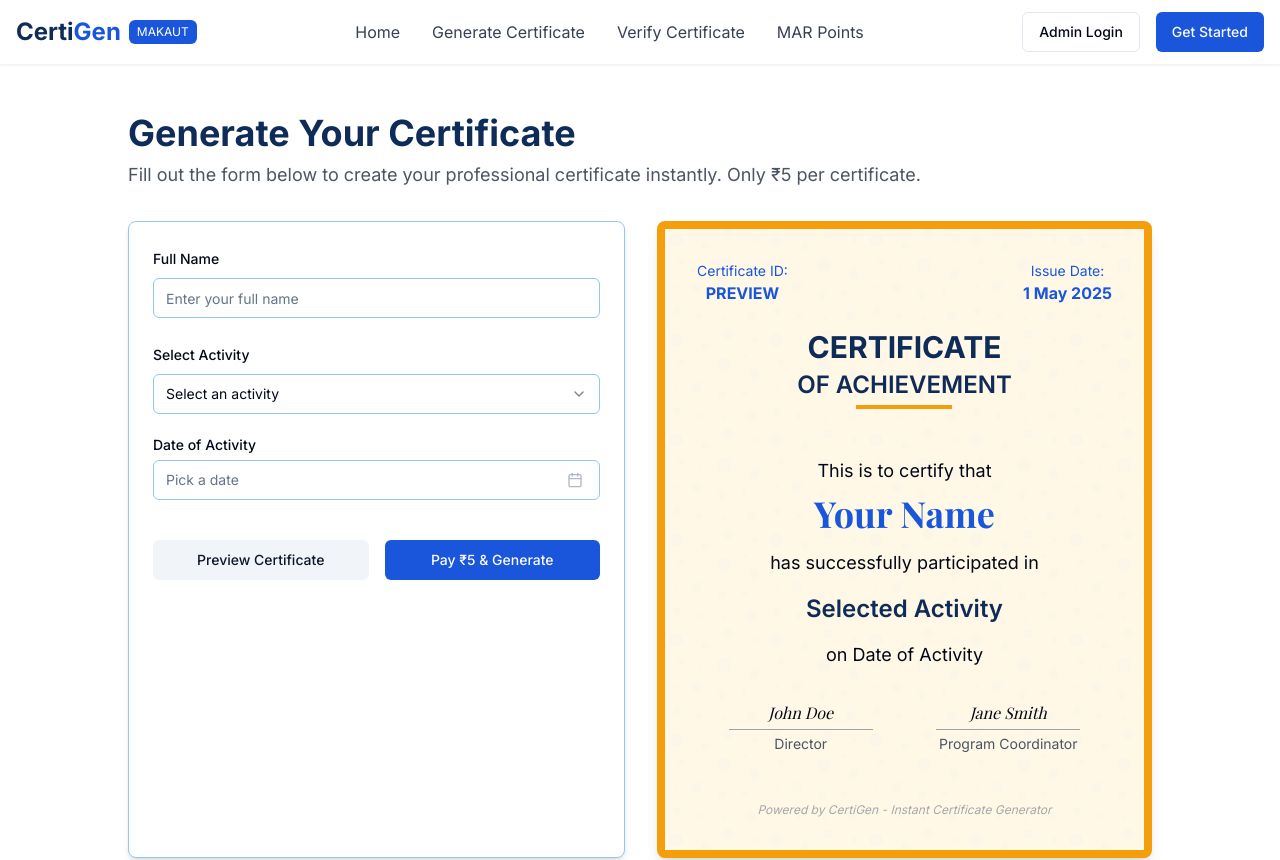
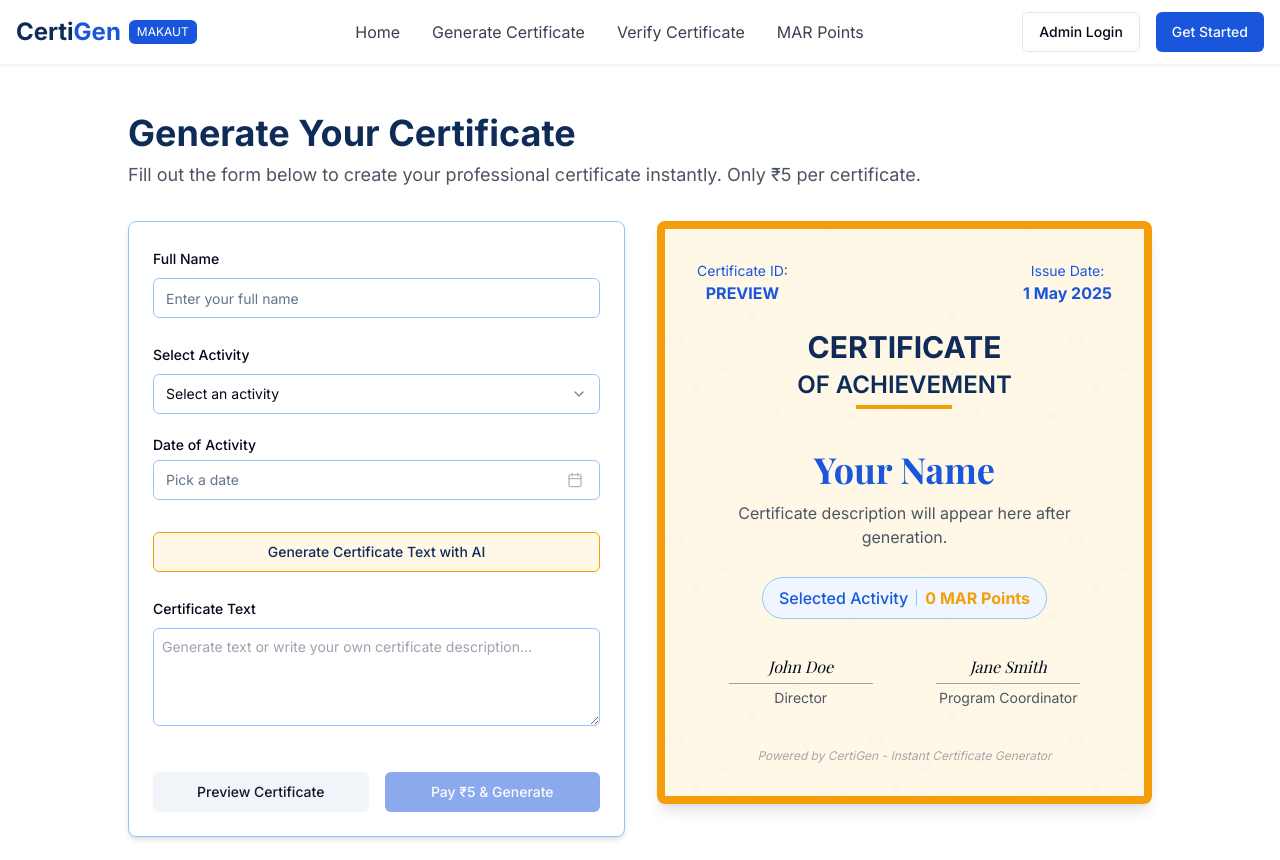
Before and after one commit to SUBHODEEP-bot/certi-gen-smart-certs, a React (Vite) app: page /generator in a window 1280 px wide. Shown: the top 860 px of the page. Built offline with nearby package versions, Linux system fonts and the light colour scheme.

Commit message:
Refactor: Apply all changes

```diff
--- a/src/components/CertificateForm.tsx
+++ b/src/components/CertificateForm.tsx
@@ -2,7 +2,7 @@
 import React, { useState } from 'react';
 import { z } from "zod";
 import { format } from "date-fns";
-import { CalendarIcon } from "lucide-react";
+import { CalendarIcon, Loader2 } from "lucide-react";
 import { useForm } from "react-hook-form";
 import { zodResolver } from "@hookform/resolvers/zod";
 
@@ -34,6 +34,7 @@ import {
 
 import CertificatePreview from './CertificatePreview';
 import { toast } from '@/hooks/use-toast';
+import { getMarPointsForActivity } from '@/utils/certificate';
 
 const formSchema = z.object({
   fullName: z.string().min(2, {
@@ -45,6 +46,7 @@ const formSchema = z.object({
   activityDate: z.date({
     required_error: "Date of activity is required.",
   }),
+  certificateText: z.string().optional(),
 });
 
 type CertificateFormValues = z.infer<typeof formSchema>;
@@ -66,12 +68,14 @@ const activityOptions = [
 
 export default function CertificateForm({ onSubmit, isGenerating }: CertificateFormProps) {
   const [previewData, setPreviewData] = useState<CertificateFormValues | null>(null);
+  const [isGeneratingText, setIsGeneratingText] = useState(false);
 
   const form = useForm<CertificateFormValues>({
     resolver: zodResolver(formSchema),
     defaultValues: {
       fullName: "",
       activity: "",
+      certificateText: "",
     },
   });
 
@@ -81,6 +85,55 @@ export default function CertificateForm({ onSubmit, isGenerating }: CertificateF
       title: "Preview updated",
       description: "Your certificate preview has been updated.",
     });
+  }
+
+  async function generateCertificateText() {
+    const values = form.getValues();
+
+    // Check if required fields are provided
+    if (!values.fullName || !values.activity || !values.activityDate) {
+      toast({
+        title: "Fill all fields",
+        description: "Please fill all required fields to generate certificate text.",
+        variant: "destructive"
+      });
+      return;
+    }
+
+    setIsGeneratingText(true);
+
+    try {
+      // In a real app, this would make an API call to an AI service
+      // For now we'll use a simulated response
+      await new Promise(resolve => setTimeout(resolve, 1500)); // Simulate API call
+
+      const formattedDate = format(values.activityDate, "MMMM d, yyyy");
+
+      // Generate a professional-sounding certificate text
+      const generatedText = `This is to certify that ${values.fullName} has successfully participated in the ${values.activity} conducted on ${formattedDate}. The candidate has demonstrated exceptional skills and knowledge throughout this program, meeting all the necessary requirements as per academic standards recognized by MAKAUT. This achievement is worth ${getMarPointsForActivity(values.activity)} MAR Points.`;
+
+      // Update the form with the generated text
+      form.setValue("certificateText", generatedText);
+
+      // Update preview
+      handlePreview({
+        ...values,
+        certificateText: generatedText
+      });
+
+      toast({
+        title: "Text Generated",
+        description: "Certificate text has been generated successfully.",
+      });
+    } catch (error) {
+      toast({
+        title: "Text Generation Failed",
+        description: "There was an error generating the certificate text. Please try again.",
+        variant: "destructive"
+      });
+    } finally {
+      setIsGeneratingText(false);
+    }
   }
 
   function handleSubmit(values: CertificateFormValues) {
@@ -126,7 +179,7 @@ export default function CertificateForm({ onSubmit, isGenerating }: CertificateF
                       <SelectContent>
                         {activityOptions.map((activity) => (
                           <SelectItem key={activity} value={activity}>
-                            {activity}
+                            {activity} ({getMarPointsForActivity(activity)} MAR points)
                           </SelectItem>
                         ))}
                       </SelectContent>
@@ -179,6 +232,44 @@ export default function CertificateForm({ onSubmit, isGenerating }: CertificateF
                 )}
               />
 
+              <div className="pt-2">
+                <Button
+                  type="button"
+                  variant="outline"
+                  className="w-full bg-certigen-cream hover:bg-certigen-cream/80 border-certigen-gold text-certigen-navy"
+                  onClick={generateCertificateText}
+                  disabled={isGeneratingText}
+                >
+                  {isGeneratingText ? (
+                    <>
+                      <Loader2 className="mr-2 h-4 w-4 animate-spin" />
+                      Generating Text...
+                    </>
+                  ) : (
+                    "Generate Certificate Text with AI"
+                  )}
+                </Button>
+              </div>
+
+              <FormField
+                control={form.control}
+                name="certificateText"
+                render={({ field }) => (
+                  <FormItem>
+                    <FormLabel>Certificate Text</FormLabel>
+                    <FormControl>
+                      <textarea
+                        {...field}
+                        rows={4}
+                        placeholder="Generate text or write your own certificate description..."
+                        className="w-full border rounded-md p-2 border-certigen-lightblue focus-visible:ring-certigen-blue text-sm focus:outline-none focus:ring-2"
+                      />
+                    </FormControl>
+                    <FormMessage />
+                  </FormItem>
+                )}
+              />
+
               <div className="flex space-x-4 pt-4">
                 <Button
                   type="button"
@@ -203,7 +294,7 @@ export default function CertificateForm({ onSubmit, isGenerating }: CertificateF
                 <Button
                   type="submit"
                   className="flex-1 bg-certigen-blue hover:bg-certigen-navy"
-                  disabled={isGenerating}
+                  disabled={isGenerating || !form.getValues().certificateText}
                 >
                   {isGenerating ? "Generating..." : "Pay ₹5 & Generate"}
                 </Button>
--- a/src/components/CertificatePreview.tsx
+++ b/src/components/CertificatePreview.tsx
@@ -2,11 +2,13 @@
 import React from 'react';
 import { format } from 'date-fns';
 import { cn } from "@/lib/utils";
+import { getMarPointsForActivity } from '@/utils/certificate';
 
 interface CertificateData {
   fullName?: string;
   activity?: string;
   activityDate?: Date;
+  certificateText?: string;
 }
 
 interface CertificatePreviewProps {
@@ -28,6 +30,8 @@ export default function CertificatePreview({
   const date = certificateData?.activityDate
     ? format(certificateData.activityDate, "d MMMM yyyy")
     : "Date of Activity";
+  const marPoints = certificateData?.activity ? getMarPointsForActivity(certificateData.activity) : 0;
+  const certificateText = certificateData?.certificateText || "Certificate description will appear here after generation.";
 
   return (
     <div className={cn(
@@ -47,27 +51,29 @@ export default function CertificatePreview({
           </div>
         </div>
 
-        <div className="flex flex-col items-center mb-8">
+        <div className="flex flex-col items-center mb-6">
           <h1 className="text-2xl md:text-3xl font-bold mb-1 text-certigen-navy">CERTIFICATE</h1>
           <h2 className="text-xl md:text-2xl font-semibold mb-1 text-certigen-navy">OF ACHIEVEMENT</h2>
           <div className="w-24 h-1 bg-certigen-gold mb-4"></div>
         </div>
 
-        <p className="text-lg mb-2">This is to certify that</p>
-
-        <h2 className="text-3xl md:text-4xl font-certificate font-bold mb-4 text-certigen-blue">
+        <h2 className="text-3xl md:text-4xl font-certificate font-bold mb-3 text-certigen-blue">
           {name}
         </h2>
 
-        <p className="text-lg mb-4">has successfully participated in</p>
+        <div className="mb-4 px-4 text-sm md:text-base text-certigen-gray">
+          {certificateText}
+        </div>
 
-        <h3 className="text-xl md:text-2xl font-semibold mb-4 text-certigen-navy">
-          {activity}
-        </h3>
+        {activity && (
+          <div className="my-3 border border-certigen-lightblue bg-blue-50 px-4 py-2 rounded-full flex items-center justify-center">
+            <span className="font-medium text-certigen-blue">{activity}</span>
+            <div className="mx-2 h-4 w-px bg-certigen-lightblue"></div>
+            <span className="text-certigen-gold font-bold">{marPoints} MAR Points</span>
+          </div>
+        )}
 
-        <p className="text-lg mb-8">on {date}</p>
-
-        <div className="flex w-full justify-around mb-8">
+        <div className="flex w-full justify-around mb-6 mt-6">
           <div className="flex flex-col items-center">
             <div className="w-36 border-b border-gray-400 pb-1 mb-1">
               <p className="font-certificate italic">{randomSignature}</p>
--- a/src/utils/certificate.ts
+++ b/src/utils/certificate.ts
@@ -15,14 +15,31 @@ export const generateCertificateId = () => {
   return `CERT-${result}`;
 };
 
+// MAR Points system
+export const getMarPointsForActivity = (activity: string): number => {
+  const marPointsMap: Record<string, number> = {
+    "Internship": 10,
+    "Hackathon": 8,
+    "Webinar": 5,
+    "Online Course": 7,
+    "Volunteer Work": 6,
+    "Innovation": 9,
+    "Workshop": 6,
+    "Project": 10
+  };
+
+  return marPointsMap[activity] || 5; // Default to 5 points if activity not found
+};
+
 export interface CertificateData {
   fullName: string;
   activity: string;
   activityDate: Date;
+  certificateText?: string;
 }
 
 export const generatePdf = (certificateData: CertificateData, certificateId: string) => {
-  const { fullName, activity, activityDate } = certificateData;
+  const { fullName, activity, activityDate, certificateText } = certificateData;
   const doc = new jsPDF({
     orientation: 'landscape',
     unit: 'mm',
@@ -56,35 +73,36 @@ export const generatePdf = (certificateData: CertificateData, certificateId: str
   doc.setLineWidth(1);
   doc.line(pageWidth / 2 - 30, 55, pageWidth / 2 + 30, 55);
 
-  // Certificate text
-  doc.setFont("helvetica", "normal");
-  doc.setFontSize(14);
-  doc.setTextColor(60, 60, 60);
-  doc.text("This is to certify that", pageWidth / 2, 70, { align: "center" });
-
   // Recipient name
   doc.setFont("helvetica", "bold");
   doc.setFontSize(24);
   doc.setTextColor(26, 86, 219);
-  doc.text(fullName, pageWidth / 2, 85, { align: "center" });
+  doc.text(fullName, pageWidth / 2, 70, { align: "center" });
 
-  // Certificate text continued
+  // Certificate text (AI-generated text)
+  const maxWidth = pageWidth - (margin * 6);
   doc.setFont("helvetica", "normal");
-  doc.setFontSize(14);
+  doc.setFontSize(12);
   doc.setTextColor(60, 60, 60);
-  doc.text("has successfully participated in", pageWidth / 2, 100, { align: "center" });
 
-  // Activity
+  if (certificateText) {
+    const splitText = doc.splitTextToSize(certificateText, maxWidth);
+    doc.text(splitText, pageWidth / 2, 85, { align: "center" });
+  } else {
+    // Fallback certificate text if no AI-generated text
+    doc.text("This is to certify that the above named individual has successfully", pageWidth / 2, 85, { align: "center" });
+    doc.text(`participated in the ${activity} on ${format(activityDate, 'd MMMM yyyy')}.`, pageWidth / 2, 92, { align: "center" });
+  }
+
+  // MAR Points badge
+  const marPoints = getMarPointsForActivity(activity);
+  doc.setFillColor(240, 249, 255);
+  doc.setDrawColor(147, 197, 253);
+  doc.roundedRect(pageWidth / 2 - 30, 110, 60, 15, 5, 5, 'FD');
   doc.setFont("helvetica", "bold");
-  doc.setFontSize(18);
-  doc.setTextColor(15, 44, 89); // Navy color
-  doc.text(activity, pageWidth / 2, 115, { align: "center" });
-
-  // Date
-  doc.setFont("helvetica", "normal");
-  doc.setFontSize(14);
-  doc.setTextColor(60, 60, 60);
-  doc.text(`on ${format(activityDate, 'd MMMM yyyy')}`, pageWidth / 2, 130, { align: "center" });
+  doc.setTextColor(26, 86, 219);
+  doc.setFontSize(11);
+  doc.text(`${activity}: ${marPoints} MAR Points`, pageWidth / 2, 119, { align: "center" });
 
   // Signatures
   doc.setLineWidth(0.5);
```
